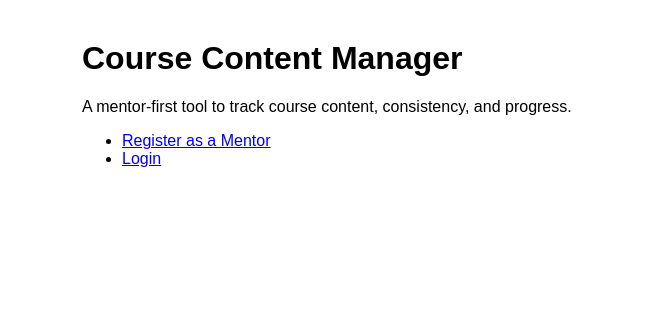
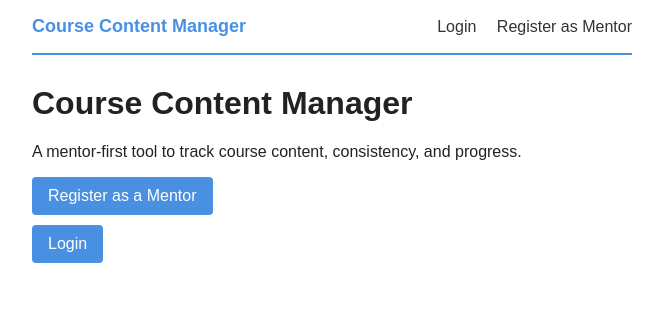
Before and after one commit to tushita386/course-content-manager, a Flask app: page / in a window 1280 px wide. Shown: the top 318 px of the page, without its empty margins (308-971 px from the left). Run offline with Flask 3, Linux system fonts and the light colour scheme.

Commit message:
feat: add navigation bar and role-aware home page

```diff
--- a/app/database.py
+++ b/app/database.py
@@ -2,12 +2,14 @@
 import os
 
 DATABASE_PATH = os.path.join(os.path.dirname(os.path.dirname(__file__)), 'course_content_manager.db')
+
 
 def get_connection():
     conn = sqlite3.connect(DATABASE_PATH)
     conn.row_factory = sqlite3.Row  # lets us access columns by name, like a dictionary
     conn.execute("PRAGMA foreign_keys = ON")  # enforce foreign key constraints
     return conn
+
 
 def init_db():
     conn = get_connection()
--- a/app/static/css/style.css
+++ b/app/static/css/style.css
@@ -1,17 +1,71 @@
 body {
     font-family: Arial, sans-serif;
-    max-width: 500px;
-    margin: 40px auto;
-    padding: 0 20px;
+    max-width: 600px;
+    margin: 0 auto;
+    padding: 0 20px 40px;
+    color: #222;
+}
+
+nav {
+    display: flex;
+    justify-content: space-between;
+    align-items: center;
+    padding: 16px 0;
+    margin-bottom: 30px;
+    border-bottom: 2px solid #4a90e2;
+}
+
+nav .brand {
+    font-weight: bold;
+    font-size: 18px;
+    color: #4a90e2;
+    text-decoration: none;
+}
+
+nav .nav-links a {
+    margin-left: 16px;
+    text-decoration: none;
+    color: #333;
+}
+
+nav .nav-links a:hover {
+    color: #4a90e2;
+}
+
+h1 {
+    color: #222;
+}
+
+.menu {
+    list-style: none;
+    padding: 0;
+}
+
+.menu li {
+    margin: 10px 0;
+}
+
+.menu a {
+    display: inline-block;
+    background: #4a90e2;
+    color: white;
+    padding: 10px 16px;
+    text-decoration: none;
+    border-radius: 4px;
+}
+
+.menu a:hover {
+    background: #357abd;
 }
 
 form {
     display: flex;
     flex-direction: column;
     gap: 10px;
+    max-width: 400px;
 }
 
-input, select, button {
+input, select, button, textarea {
     padding: 8px;
     font-size: 14px;
 }
@@ -22,4 +76,21 @@
     border: none;
     padding: 10px;
     cursor: pointer;
+    border-radius: 4px;
 }
+
+button:hover {
+    background: #357abd;
+}
+
+ul:not(.menu) {
+    list-style: none;
+    padding: 0;
+}
+
+ul:not(.menu) li {
+    border: 1px solid #ddd;
+    border-radius: 6px;
+    padding: 12px;
+    margin-bottom: 10px;
+}
--- a/app/templates/base.html
+++ b/app/templates/base.html
@@ -6,6 +6,17 @@
     <link rel="stylesheet" href="{{ url_for('static', filename='css/style.css') }}">
 </head>
 <body>
+    <nav>
+        <a href="{{ url_for('main.home') }}" class="brand">Course Content Manager</a>
+        <div class="nav-links">
+            {% if session.get('user_id') %}
+                <a href="{{ url_for('main.logout') }}">Logout</a>
+            {% else %}
+                <a href="{{ url_for('main.login') }}">Login</a>
+                <a href="{{ url_for('main.register_mentor') }}">Register as Mentor</a>
+            {% endif %}
+        </div>
+    </nav>
     <main>
         {% block content %}{% endblock %}
     </main>
```
Also changed, not shown: app/templates/register_student.html (deleted, +0 -27 lines), app/__init__.py (line endings or trailing spaces), app/templates/add_student.html (line endings or trailing spaces), app/templates/login.html (line endings or trailing spaces), app/templates/register_mentor.html (line endings or trailing spaces), run.py (line endings or trailing spaces).
